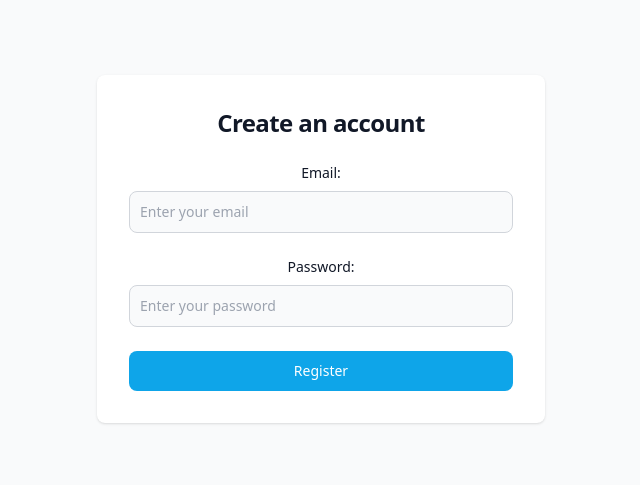
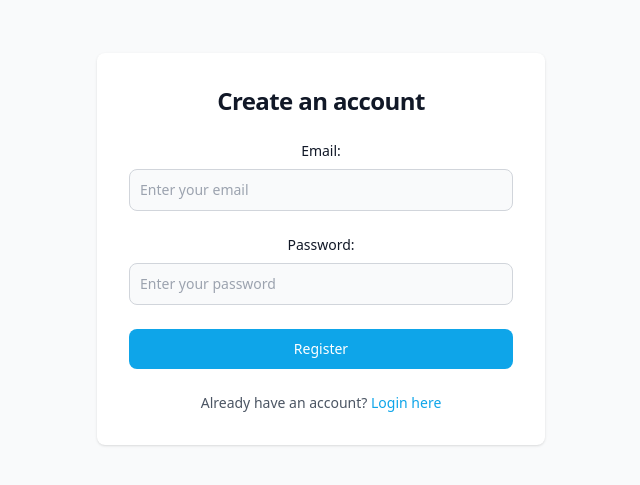
Before and after one commit to ChinaiArman/DynamicWebscraper, a React (Vite) app in the folder client/: page /register in a window 1280 px wide. Shown: the part 195-680 px from the top of the page, without its empty margins (319-959 px from the left). Built offline with nearby package versions, Linux system fonts and the light colour scheme.

Commit message:
fix register

```diff
--- a/client/src/messages.js
+++ b/client/src/messages.js
@@ -7,6 +7,8 @@ export const MESSAGES = {
   LOGIN: "Login",
   DONT_HAVE_ACCOUNT: "Don't have an account yet?",
   REGISTER_HERE: "Register here",
+  ALREADY_HAVE_ACCOUNT: "Already have an account?",
+  LOGIN_HERE: "Login here",
 
   CREATE_ACCOUNT: "Create an account",
   REGISTER: "Register",
--- a/client/src/pages/Register.jsx
+++ b/client/src/pages/Register.jsx
@@ -13,7 +13,7 @@ const Register = () => {
   const registerUser = async (event) => {
     event.preventDefault();
     try {
-      const response = await axios.post(
+      const response = await axios.put(
         `${import.meta.env.VITE_SERVER_URL}/api/authenticate/register/`,
         {
           email: email,
@@ -95,6 +95,15 @@ const Register = () => {
                 >
                   {MESSAGES.REGISTER}
                 </button>
+                <p className="text-sm font-light text-gray-600 dark:text-gray-400">
+                  {MESSAGES.ALREADY_HAVE_ACCOUNT}{" "}
+                  <a
+                    href="/login"
+                    className="font-medium text-sky-500 hover:underline dark:text-primary-500"
+                  >
+                    {MESSAGES.LOGIN_HERE}
+                  </a>
+                </p>
               </form>
             </div>
           </div>
```
